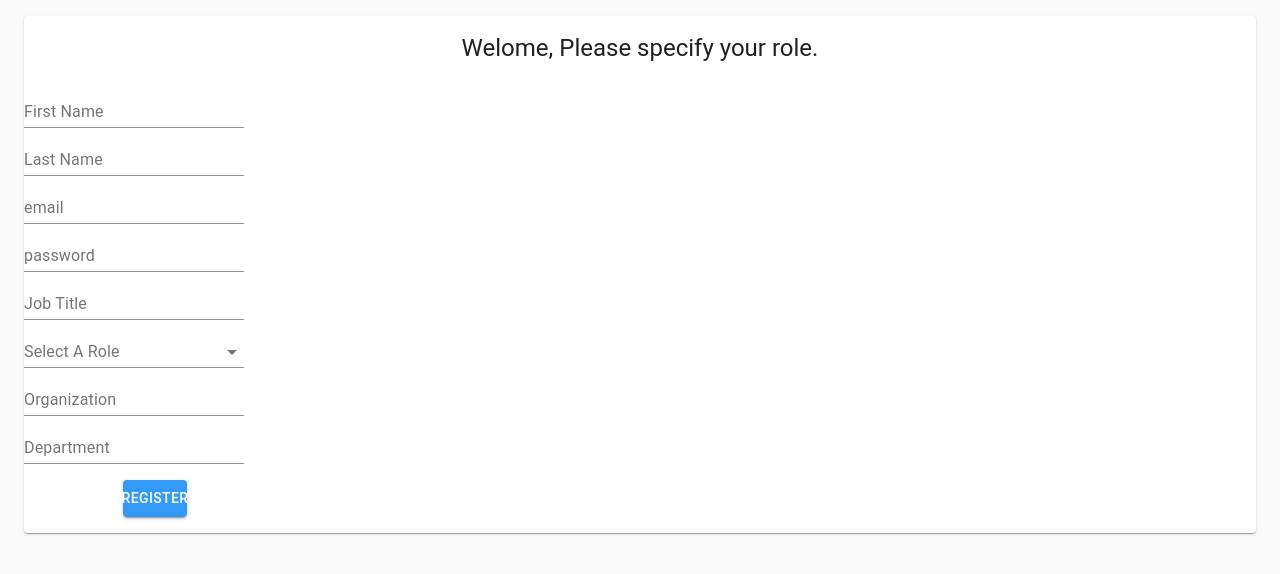
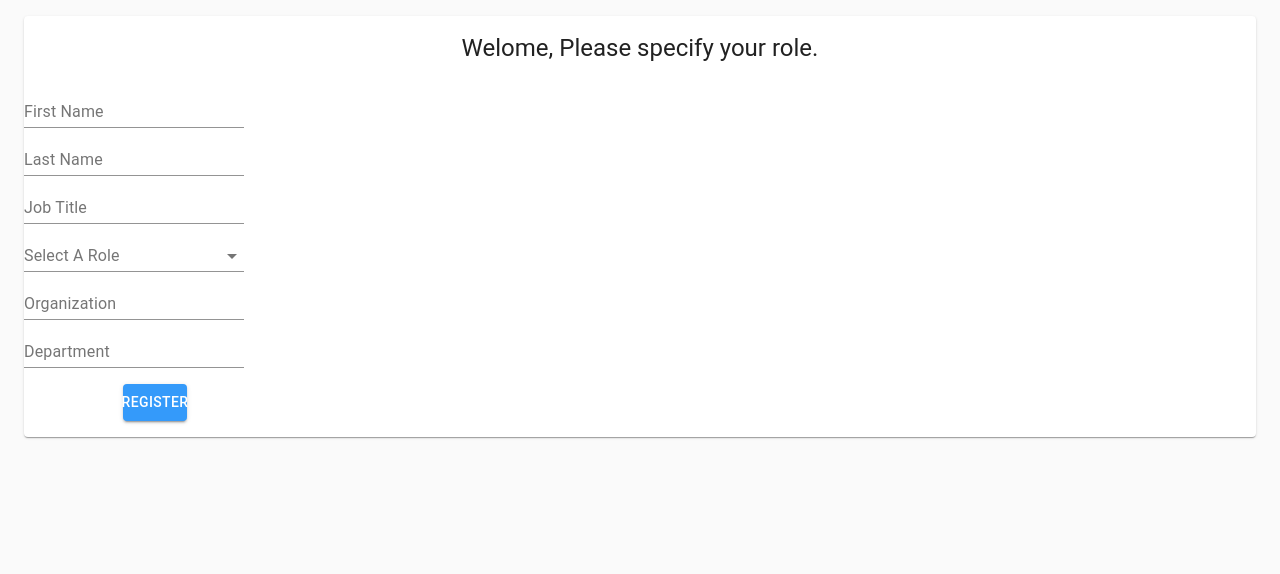
Before and after one commit to rleslie1015/kansha-fe, a React (Create React App) app in the folder react-app/: page /onboarding in a window 1280 px wide. Shown: the top 574 px of the page. Built offline with nearby package versions, Linux system fonts and the light colour scheme; what auth0-js would draw is missing.

Commit message:
removed fields for email and password
Co-authored-by: LeslieRodriguez <rleslie1015@gmail.com>

```diff
--- a/react-app/src/Onboarding.jsx
+++ b/react-app/src/Onboarding.jsx
@@ -34,7 +34,7 @@ const useStyles = makeStyles(theme => ({
 
 function Onboarding(props) {
     const classes = useStyles();
-    const [ form, setForm ] = useState({ first_name: "", last_name: "", job_title: "", department: "", email: "", org_name: "", user_type: "", password: ""});
+    const [ form, setForm ] = useState({ first_name: "", last_name: "", job_title: "", department: "", org_name: "", user_type: ""});
 
     const handleChange = event => {
         setForm({ ...form, [event.target.name] : event.target.value});
@@ -62,16 +62,7 @@ function Onboarding(props) {
                             name = "last_name"
                             onChange = {handleChange}
                         />
-                        <TextField
-                            label="email"
-                            name = "email"
-                            onChange = {handleChange}
-                        />
-                        <TextField
-                            label="password"
-                            name = "password"
-                            onChange = {handleChange}
-                        />
+
                         <TextField
                             label="Job Title"
                             name= "job_title"
```
